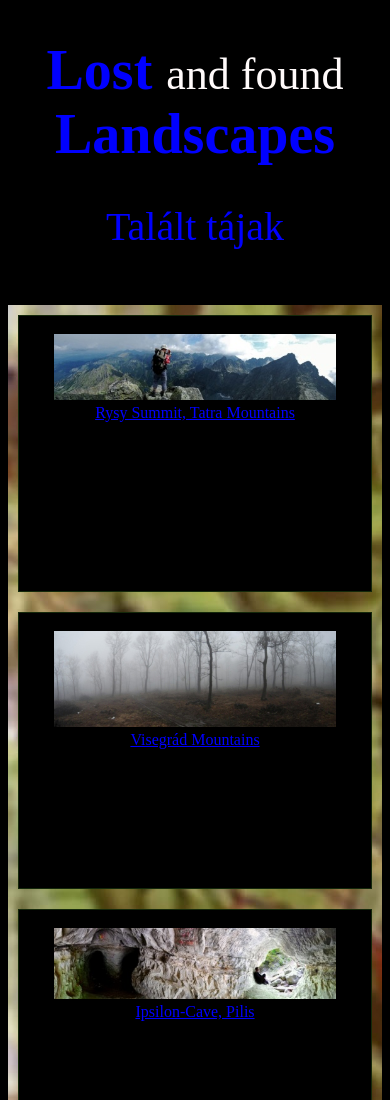
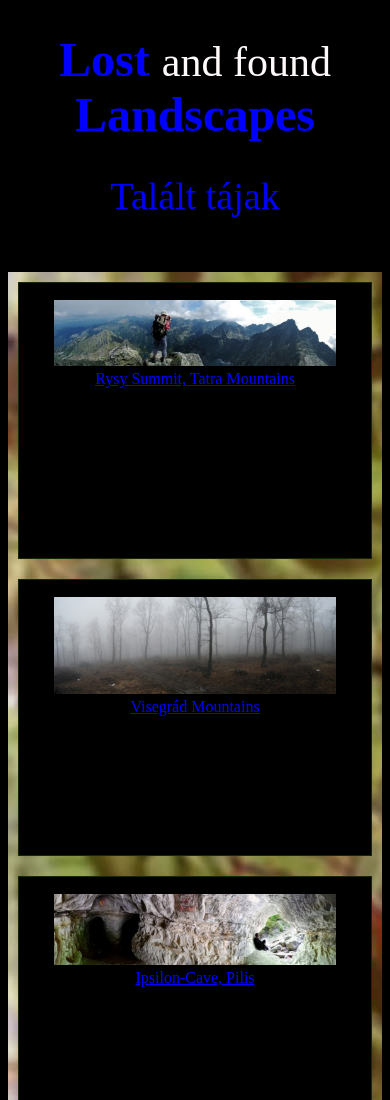
Before and after one commit to miklos1125/landscape, a plain HTML site: page index.html in a window 390 px wide. Shown: the top 1100 px of the page. Drawn offline with Linux system fonts and the light colour scheme.

Commit message:
refine for phones

```diff
--- a/style.css
+++ b/style.css
@@ -27,20 +27,20 @@ p{
 }
 
 h1{
-        font-size: 56px;
+        font-size: 48px;
 	padding-bottom: 0px;
 	color: blue;
 }
 
 h2{
-        font-size: 40px;
+        font-size: 38px;
 	padding-bottom: 22px;
 	color: blue;
 	font-weight: 100;
 }
 
 #whiteheader{
-	font-size: 44px;
+	font-size: 42px;
 	font-weight: lighter;
 	color: snow;
 }
```
